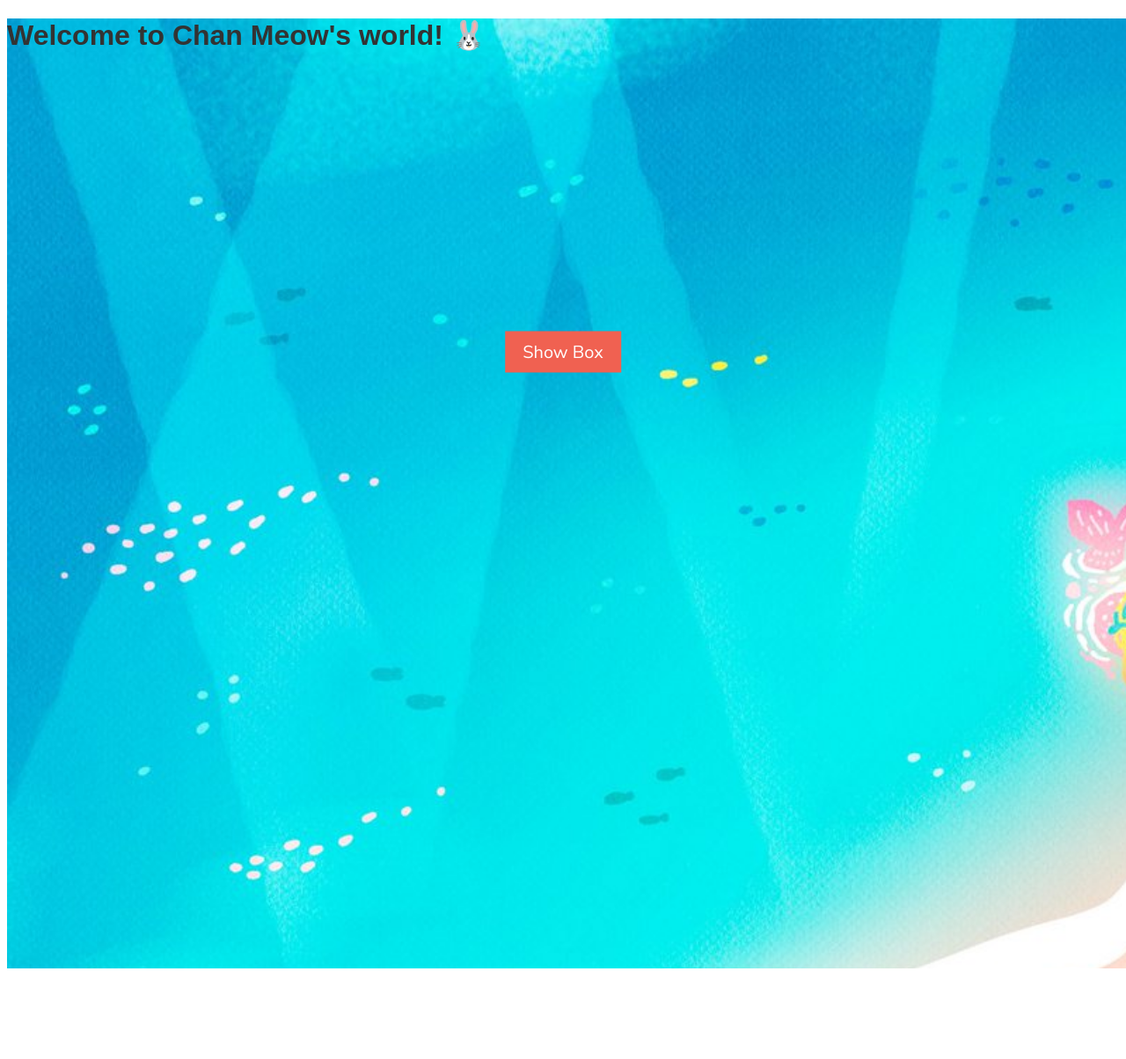
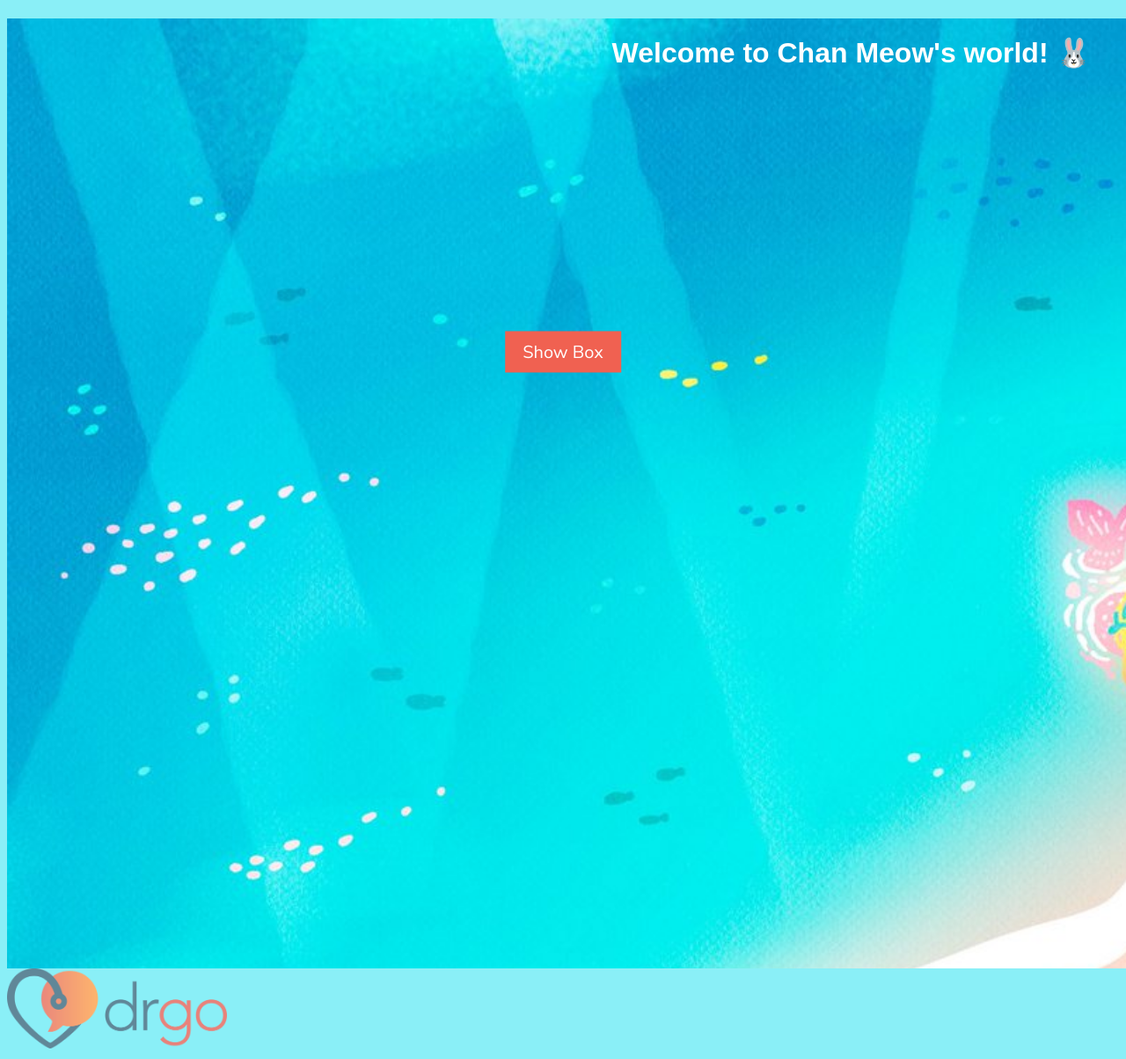
Before and after one commit to ahchanlunmeow/chanandmeow, a plain HTML site: page index.html in a window 1280 px wide. Shown: the top 1204 px of the page at 88% size. Before the commit the page ends 1109 px from the top, so only its background shows below. Drawn offline with nearby package versions, Linux system fonts and the light colour scheme.

Commit message:
Add files via upload

```diff
--- a/index.html
+++ b/index.html
@@ -2,7 +2,7 @@
 <html lang="en">
     <head>
         <meta charset="UTF-8">
-        <meta name="viewport" content="width=device-width, initial-scale=1.0">
+        <meta name="viewport" content="width=device-width, initial-scale=1.0, shrink-to-fit=no">
         <link rel="stylesheet" href="style.css">
         <title>Welcome to Chan Meow's world! &#128048; </title>
         <link href="https://fonts.googleapis.com/css2?family=Montserrat&display=swap" rel="stylesheet">
@@ -41,5 +41,9 @@
        }
        </script>
 
+       <a href="https://www.drgo.com.hk/">
+        <img src="img/DrGo.png" width="250px">
+    </a>
+
     </body>
 </html>
--- a/style.css
+++ b/style.css
@@ -50,9 +50,13 @@
     background-image: url(img/kanahei1.jpg);
     background-size: 100%;
     position:relative;
-
 }
 .headline{
     font-family: 'Montserrant', sans-serif;
-    color: #333;
+    color: #ffffff;
+    text-align: center;
+    padding: 20px;
 }
+body {
+    background-color: #8aeff7;
+}
```
Also changed, not shown: img/DrGo.png (added).
